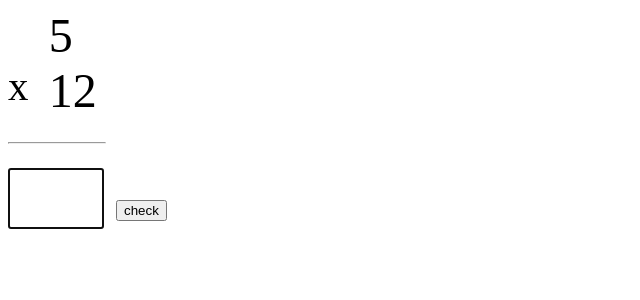
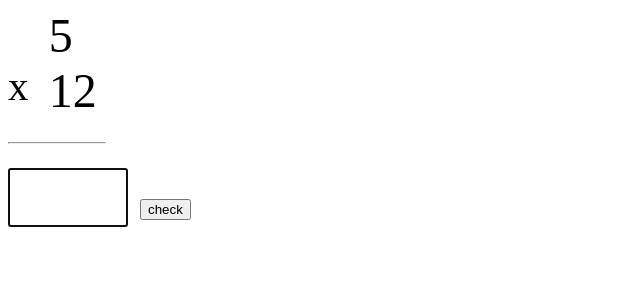
Before and after one commit to dbrinegar/dbrinegar.github.com, a Jekyll site: the page max/math/index.html, which Jekyll copies as it is, in a window 1280 px wide. Shown: the top 300 px of the page, without its empty margins (0-640 px from the left). Built offline with Jekyll 4.4.1, drawn with Linux system fonts in a browser that asks for light colours; nearby versions of some CDN libraries.

Commit message:
iphone tweaks

```diff
--- a/max/math/index.html
+++ b/max/math/index.html
@@ -21,9 +21,9 @@
     width: 2em;
   }
   .answer {
+    width: 2.5em;
     font-size: 1em;
-    resize: none;
-    width: 2em;
+    padding: 0;
   }
   input::-webkit-outer-spin-button,
   input::-webkit-inner-spin-button {
```
